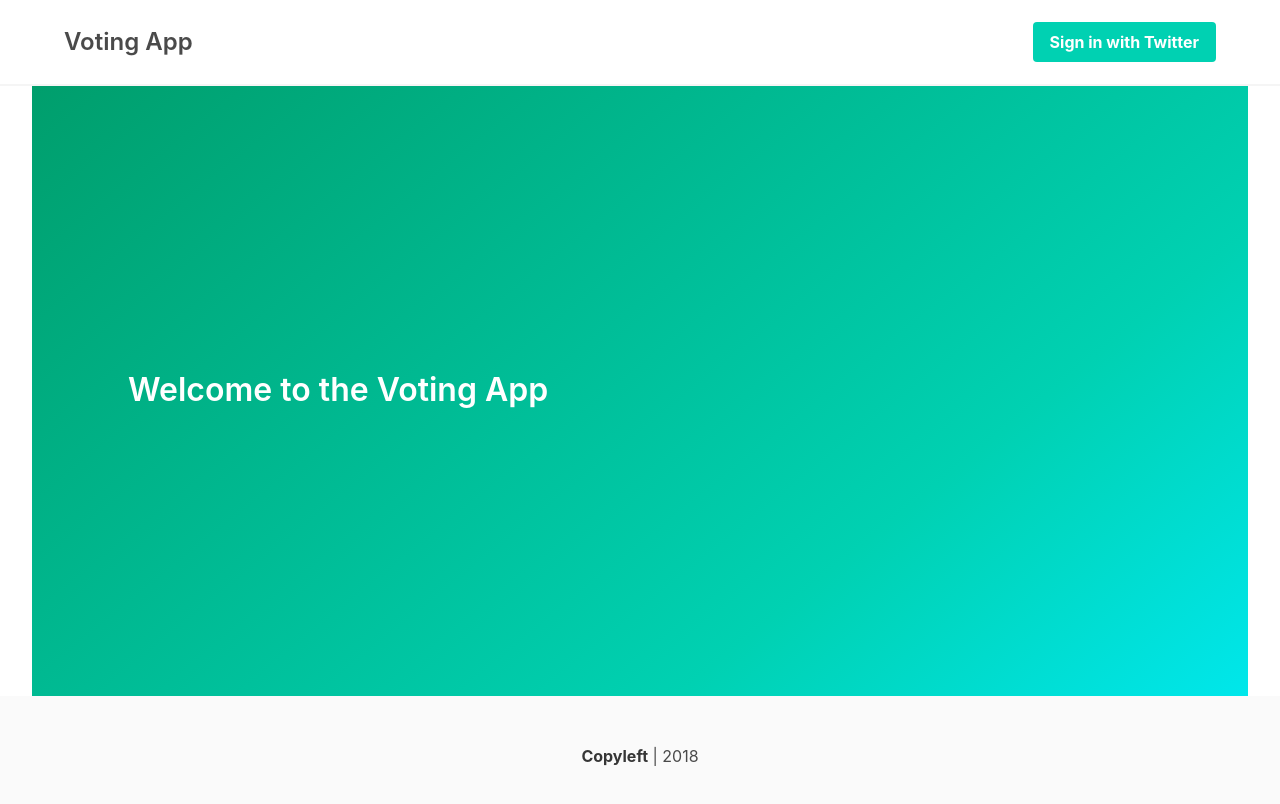
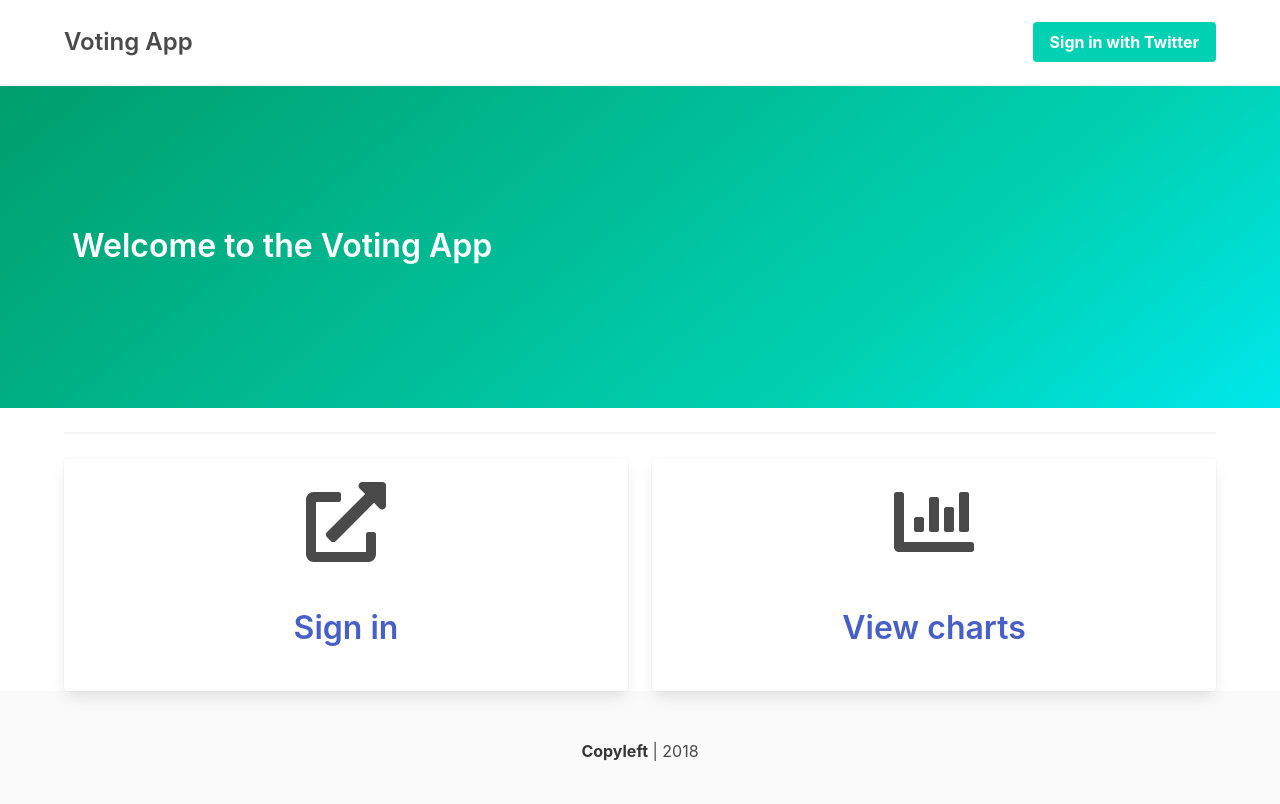
Before and after one commit to DamianFox/voting-app, a React (Create React App) app: page / in a window 1280 px wide. Shown: the top 804 px of the page. Built offline with nearby package versions, Linux system fonts and the light colour scheme.

Commit message:
Router components added

```diff
--- a/src/App.js
+++ b/src/App.js
@@ -1,12 +1,35 @@
 import React, { Component } from 'react';
+import { BrowserRouter as Router, Route, Switch } from 'react-router-dom';
+import Homepage from './Pages/Homepage'
+import Polls from './Pages/Polls'
+import SinglePoll from './Pages/SinglePoll'
+import NoMatch from './Pages/NoMatch'
+import Header from './Header'
+import Footer from './Footer'
+import { library } from '@fortawesome/fontawesome-svg-core'
+import { faChartBar, faExternalLinkAlt } from '@fortawesome/free-solid-svg-icons'
+
 import './App.css';
 import 'bulma/css/bulma.css'
-import Homepage from './Homepage/Homepage'
+
+library.add(faChartBar);
+library.add(faExternalLinkAlt);
 
 class App extends Component {
   render() {
     return (
-      <Homepage />
+      <Router>
+        <div>
+          <Header />
+          <Switch>
+            <Route exact path="/" component={Homepage} />
+            <Route exact path="/polls" component={Polls} />
+            <Route exact path="/polls/:id" component={SinglePoll} />
+            <Route component={NoMatch} />
+          </Switch>
+          <Footer />
+        </div>
+      </Router>
     );
   }
 }
```
